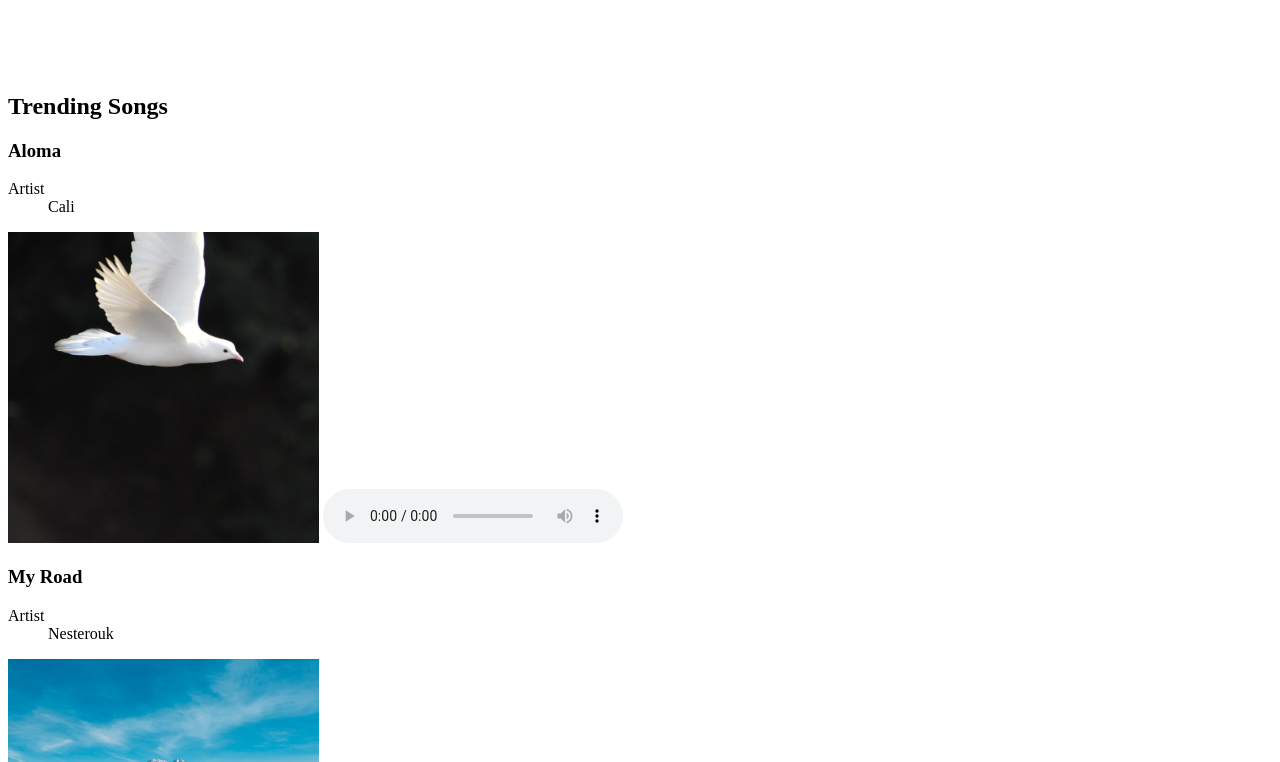
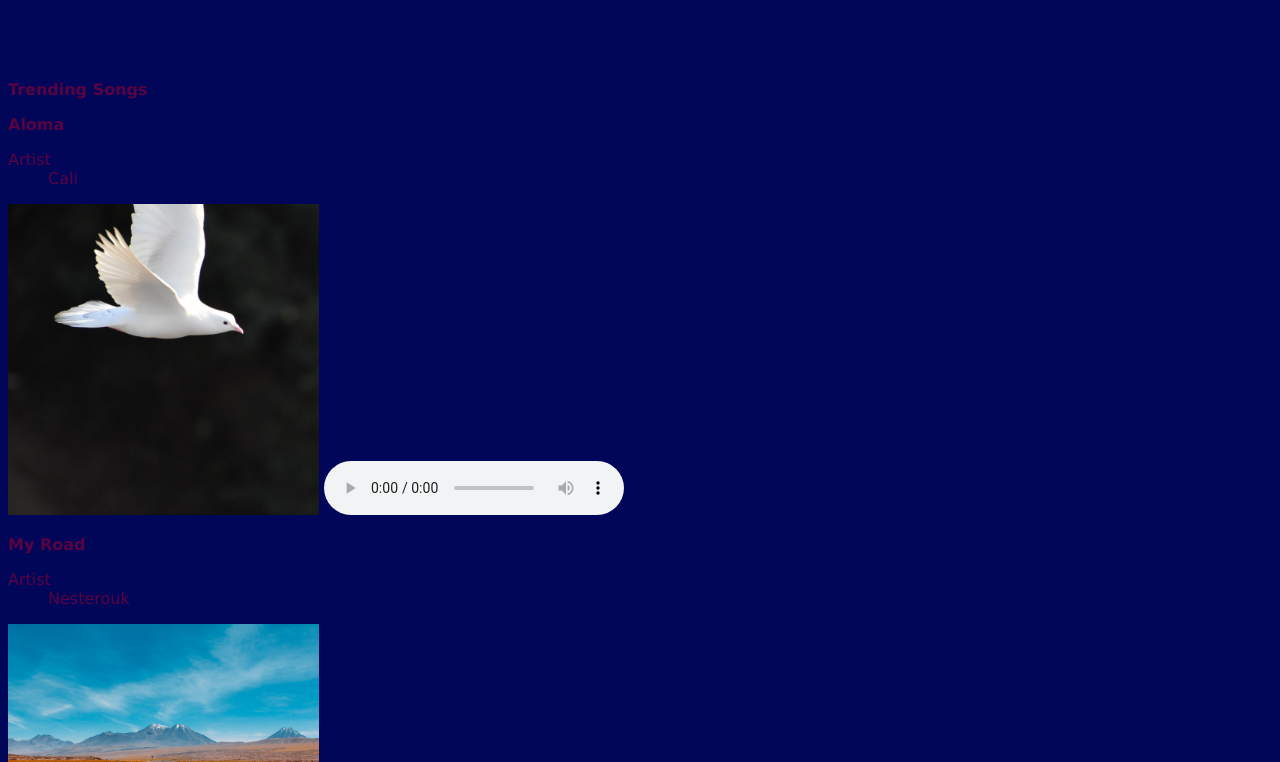
Before and after one commit to msjohn36/streamingmedia, a plain HTML site: page index.html in a window 1280 px wide. Shown: the part 101-863 px from the top of the page. Drawn offline with Linux system fonts and the light colour scheme.

Commit message:
input and font

```diff
--- a/index.html
+++ b/index.html
@@ -13,7 +13,7 @@
     </header>
     <nav>
         <input type="checkbox" id="menu">
-        <label for="menu"></label>
+        <label for="menu"><span></span></label>
         <ul>
             <li><a href="#MuzakMaker">MuzakMaker</a></li>
             <li><a href="#TrendingSongs">Trending Songs</a></li>
--- a/styles.css
+++ b/styles.css
@@ -3,6 +3,43 @@ https://jsfiddle.net/1fzgah3n/
 
 
 Menu Code for Mobile First Style (minus the bits you know how to do):  */
+html {
+    background-color:#020659;
+  }
+body {
+    font-family: Verdana, Geneva, Tahoma, sans-serif;
+  }
+h1 {
+    font-size:1.25em;
+}
+h2, h3 {
+    font-size: 1em;
+    color:#590242;
+}
+#trending{
+    color:#590242;
+}
+#Playlists div{
+    color: white;
+}
+#Curated-Playlists div {
+    color: white;
+}
+p, dl, dd {
+    font-size: 1em;
+
+}
+footer p {
+    font-size: .75em;
+    color:#590242;
+}
+header, nav {
+    color: white;
+}
+
+@media screen and (min-width:375px) {
+
+}
 
 ul {
     overflow: hidden;
```
